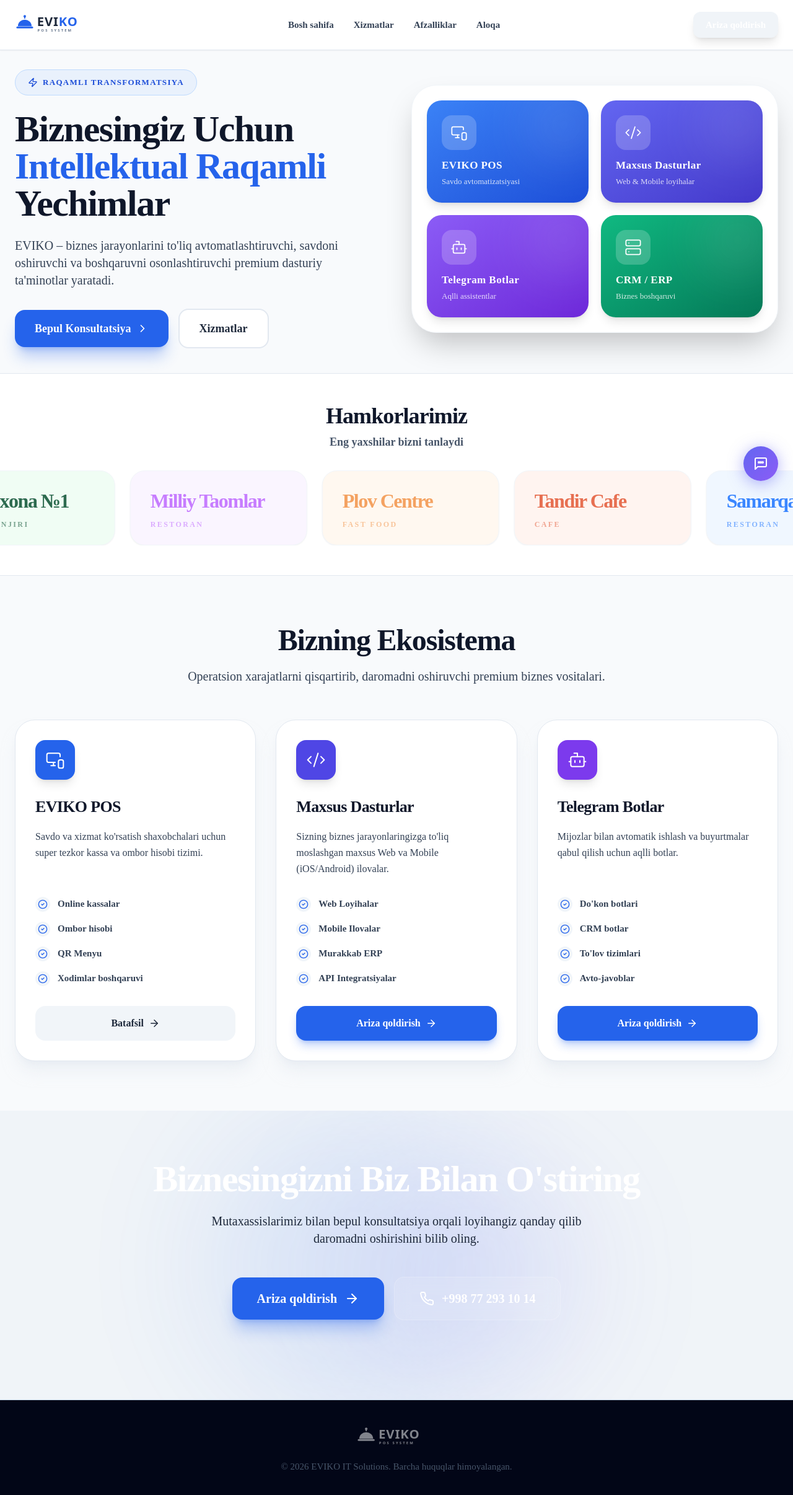
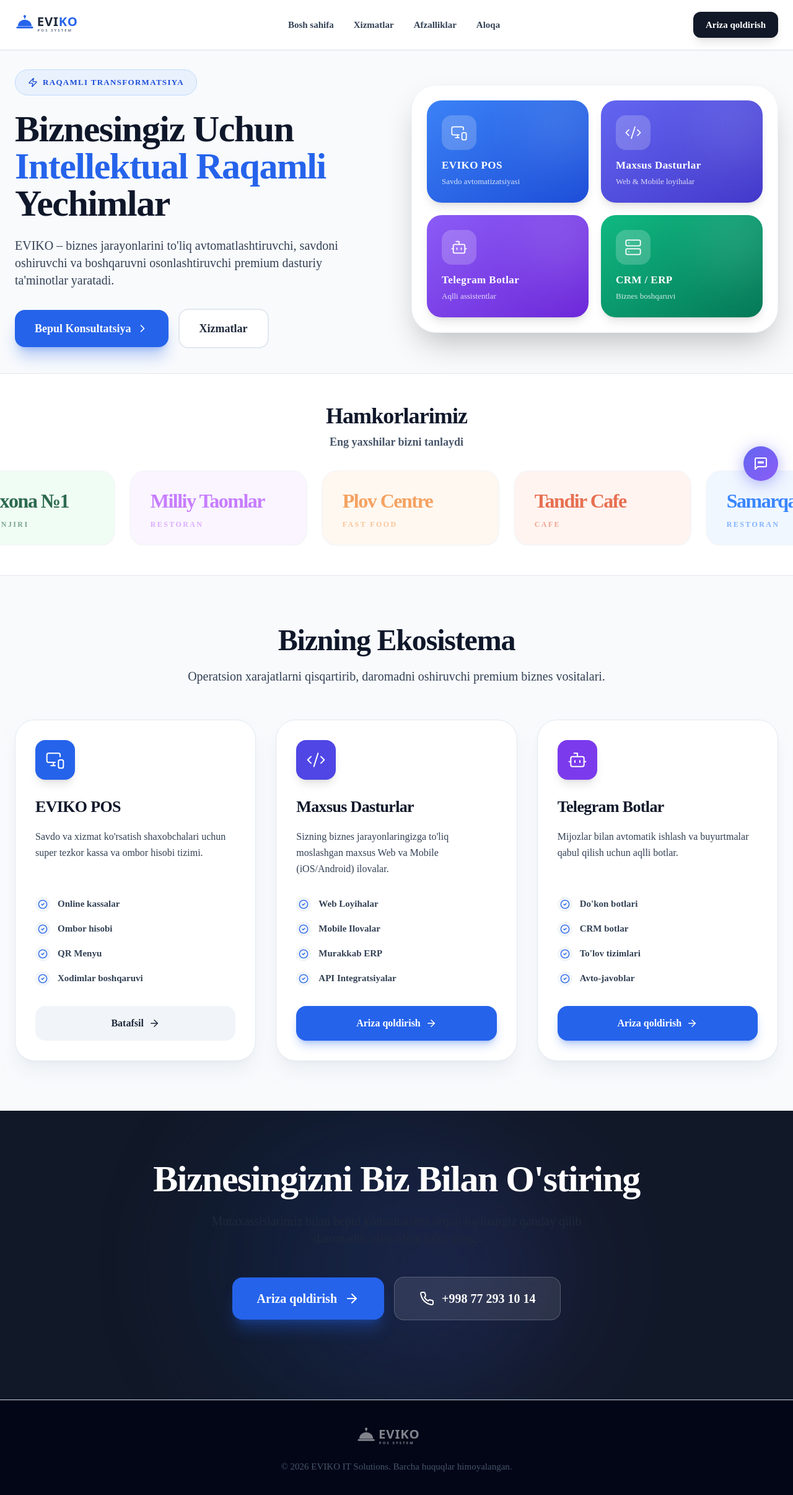
Before and after one commit to coder4441/eviko, a Next.js app in the folder frontend/: page / in a window 1280 px wide. Shown: the top 2412 px of the page at 62% size. Built offline with nearby package versions, Linux system fonts and the light colour scheme.

Commit message:
Fix landing page button visibility issue

```diff
--- a/frontend/src/app/page.tsx
+++ b/frontend/src/app/page.tsx
@@ -53,7 +53,7 @@ export default function LandingPage() {
                     </div>
                     <button
                         onClick={() => setIsModalOpen(true)}
-                        className="bg-slate-900 hover:bg-slate-800 text-white px-5 py-2.5 rounded-xl font-bold text-[15px] transition-all shadow-lg"
+                        className="bg-gray-900 hover:bg-gray-800 text-white px-5 py-2.5 rounded-xl font-bold text-[15px] transition-all shadow-lg"
                     >
                         Ariza qoldirish
                     </button>
@@ -231,7 +231,7 @@ export default function LandingPage() {
             </section>
 
             {/* CTA Section */}
-            <section id="contact" className="py-20 bg-slate-900 relative overflow-hidden">
+            <section id="contact" className="py-20 bg-gray-900 relative overflow-hidden">
                 <div className="absolute inset-0 pointer-events-none opacity-50">
                     <div className="absolute top-0 left-1/4 w-[500px] h-[500px] bg-blue-600/20 blur-[100px] rounded-full"></div>
                     <div className="absolute bottom-0 right-1/4 w-[400px] h-[400px] bg-indigo-500/20 blur-[100px] rounded-full"></div>
@@ -270,7 +270,7 @@ export default function LandingPage() {
                     <div className="fixed inset-0 z-[100] flex items-center justify-center p-4">
                         <motion.div
                             initial={{ opacity: 0 }} animate={{ opacity: 1 }} exit={{ opacity: 0 }}
-                            className="absolute inset-0 bg-slate-900/60 backdrop-blur-sm"
+                            className="absolute inset-0 bg-gray-900/60 backdrop-blur-sm"
                             onClick={() => setIsModalOpen(false)}
                         />
                         <motion.div
```
